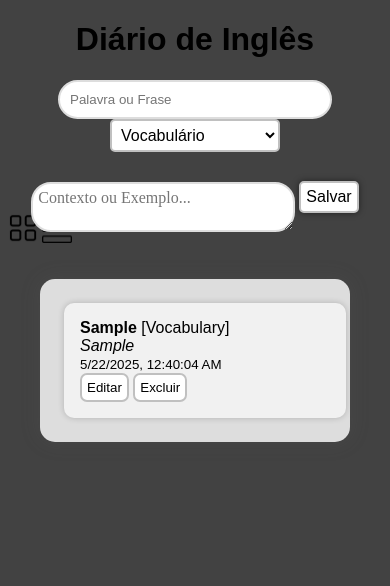
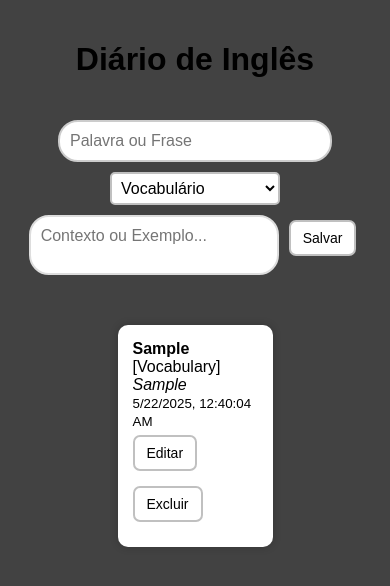
Before and after one commit to nick-campos/Vocabula, a plain HTML site: page index.html in a window 390 px wide. Both pictures are taken after typing "Sample", "Sample" into the empty fields and a click on the button "Salvar". Drawn offline with Linux system fonts and the light colour scheme.

Commit message:
Estilizado o visual e inserido mais responsividade nos cards

```diff
--- a/index.html
+++ b/index.html
@@ -24,11 +24,6 @@
         <button type="submit" class="btn-um">Salvar</button>
     </form>
 
-     <div class="view-options">
-        <img id="gridIcon" src="images/grid.png" alt="Visualizar em grade" onclick="setView('grid')" class="view-icon">
-        <img id="gridList" src="images/list.png" alt="Visualizar em lista" onclick="setView('list')" class="view-icon">
-    </div>
-
     <div id="entriesList" class="view-grid"></div>
 
     <script src="script.js" defer></script>
--- a/script.js
+++ b/script.js
@@ -48,16 +48,22 @@ function loadEntries() {
     entriesList.innerHTML = "";
 
     entries.forEach(entry => {
-        const div = document.createElement("div");
-        div.classList.add("entry-card");
+        const wrapper = document.createElement("div");
+        wrapper.classList.add("card-wrapper");
+
+        const div = document.createElement("div")
+        div.classList.add("entry");
+
         div.innerHTML = `
             <strong>${entry.title}</strong> [${entry.type}]<br>
             <em>${entry.context}</em><br>
             <small>${new Date(entry.date).toLocaleString()}</small></br>
             <button class="btn-dois" onclick="editEntry('${entry.id}')">Editar</button>
             <button class="btn-tres" onclick="deleteEntry('${entry.id}')">Excluir</button>`;
-        entriesList.appendChild(div);
-    })
+
+        wrapper.appendChild(div);
+        entriesList.appendChild(wrapper); //Adiciona o wrapper (que contém o card)
+    });
 } //Cria blocos HTML com os dados salvos e mostra na tela
 
 form.addEventListener("submit", (e) => {
@@ -85,13 +91,3 @@ form.addEventListener("submit", (e) => {
 }); //Cria ou atualiza um item ao clicar em salvar
 
 loadEntries(); //Ao abrir a página, ele mosrta os intems salvos
-
-function setGridView() {
-    entriesList.classList.remove("view-list");
-    entriesList.classList.add("view-grid");
-}
-
-function setListView() {
-    entriesList.classList.remove("view-grid");
-    entriesList.classList.add("view-list");
-}
--- a/style.css
+++ b/style.css
@@ -1,21 +1,48 @@
 body {
-    background-color: rgb(66, 66, 66);
+    background-color: #424242;
+    font-family: Arial, Helvetica, sans-serif;
+    margin: 0;
+    padding: 0;
+    color: #f0f0f0;
+    overflow: scroll;
 }
 
 h1 {
-    font-family: Arial, Helvetica, sans-serif;
     text-align: center;
+    padding: 20px;
+    font-size: 2rem;
+    color: black;
 }
 
 form {
-    text-align: center;
+    align-items: flex-start;
+    display: flex;
+    flex-wrap: wrap;
+    justify-content: center;
+    gap: 10px;
+    margin-bottom: 30px;
 }
 
-input {
+input, select, textarea {
+    border-radius: 20px;
+    padding: 10px;
+    border: 2px solid #ccc;
+    font-size: 1rem;
+    outline: none;
+}
+
+input, textarea {
+    width: 250px;
+}
+
+textarea {
     border-radius: 20px;
     padding: 10px;
     border: 2px solid #ddd;
     width: 250px;
+    resize: vertical;
+    font-family: inherit;
+    font-size: 1rem;
 }
 
 #type {
@@ -43,54 +70,69 @@ input {
 
 textarea {
     border-radius: 20px;
-    padding: 5px;
+    padding: 10px;
     border: 2px solid #ddd;
     width: 250px;
-    resize: vertical;
+    height: 60px;
+    resize: none;
+    box-sizing: border-box;
     font-family: inherit;
     font-size: 1em;
-    position: relative;
-    top: 30px;
+    overflow-y: scroll;
 }
 
-.btn-um {
-    padding: 5px;
-    font-size: 16px;
-    font-family: Arial, Helvetica, sans-serif;
-    background-color: #fff;
-    border: 2px solid #c0c0c0;
-    border-radius: 5px;
-    box-shadow: 0 0 6px rgba(0, 0, 0, 0.507);
+#entriesList {
+    display: flex;
+    flex-wrap: wrap;
+    justify-content: center;
+    gap: 20px;
+    padding: 20px;
 }
 
-.btn-um:hover {
-    background-color: gray;
-    transition: background-color 0.3s ease;
-    cursor: pointer;
-    border: 2px solid #000000;
+#entriesList:empty {
+    display: none;
 }
 
-.btn-um:active {
+.card-wrapper {
+    background-color: #fff;
+    color: black;
+    border-radius: 10px;
+    padding: 15px;
+    box-shadow: 0 0 8px rgba(0, 0, 0, 0.2);
+    width: calc(50% - 20px); /* 2 cards por linha, espaçamento gap: 20px */
+    box-sizing: border-box;
+}
+
+button {
+    padding: 8px 12px;
+    font-size: 14px;
+    font-family: inherit;
+    border-radius: 7px;
+    border: 2px solid #c0c0c0;
+    background-color: #fff;
+    cursor: pointer;
+    transition: background-color 0.3s ease;
+    margin: 5px 5px 0 0;
+}
+
+button:hover {
+    background-color: gray;
+    border-color: black;
+    color: white;
+}
+
+button:active {
     background-color: rgb(80, 80, 80);
 }
 
-#gridIcon {
-    width: 30px;
-    height: 30px;
-}
-
-#gridList {
-    width: 30px;
-    height: 30px;
+.entry button {
+    margin-bottom: 10px;
+    margin-right: 10px;
 }
 
 .entry-card {
-    background: #f1f1f1;
-    padding: 1rem;
-    border-radius: 10px;
-    box-shadow: 0 0 6px rgba(0, 0, 0, 0.2);
-    width: 300px;
-    margin: 0.5rem;
+    flex: 0 0 calc(50% - 20px);
+    box-sizing: border-box;
 }
 
 .view-grid {
@@ -113,53 +155,3 @@ textarea {
 .view-list .entry-card {
     width: 100%;
 }
-
-#entriesList {
-    background-color: transparent;
-    box-shadow: none;
-}
-
-div#entriesList {
-    font-family: Arial, Helvetica, sans-serif;
-    padding: 1rem;
-    margin: 2rem;
-    background-color: #ddd;
-    box-shadow: 0 0 20px rgba(93, 93, 93, 0.2);
-    border-radius: 15px;
-    overflow: hidden;
-    max-width: 100%;
-}
-
-#entriesList:empty {
-    display: none;
-}
-
-.btn-dois {
-    padding: 5px;
-    font-family: Arial, Helvetica, sans-serif;
-    background-color: #fff;
-    border: 2px solid #c0c0c0;
-    border-radius: 7px;
-}
-
-.btn-dois:hover {
-    background-color: gray;
-    transition: background-color 0.3s ease;
-    border: 2px solid #000000;
-    cursor: pointer;
-}
-
-.btn-tres {
-    padding: 5px;
-    font-family: Arial, Helvetica, sans-serif;
-    background-color: #fff;
-    border: 2px solid #c0c0c0;
-    border-radius: 7px;
-}
-
-.btn-tres:hover {
-    background-color: gray;
-    transition: background-color 0.3s ease;
-    border: 2px solid #000000;
-    cursor: pointer;
-}
```
